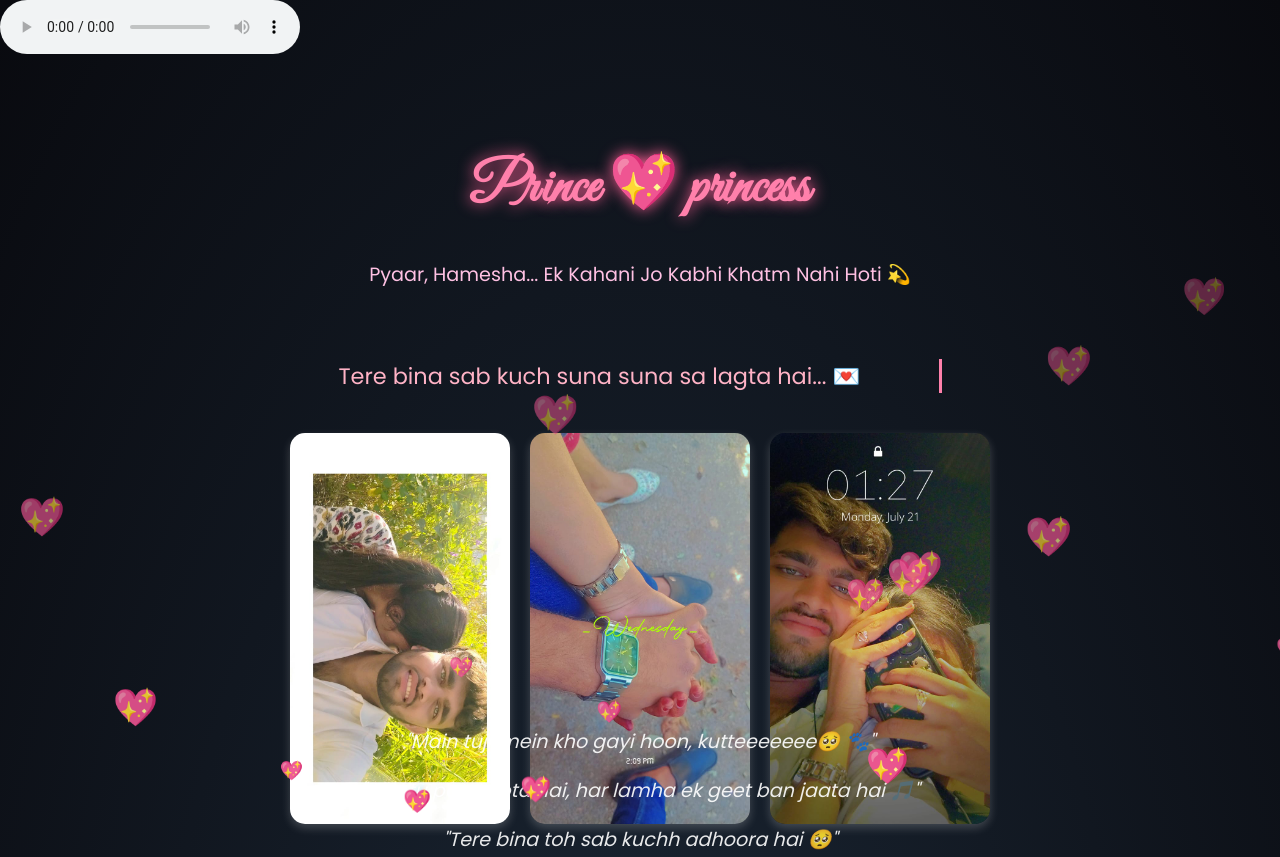
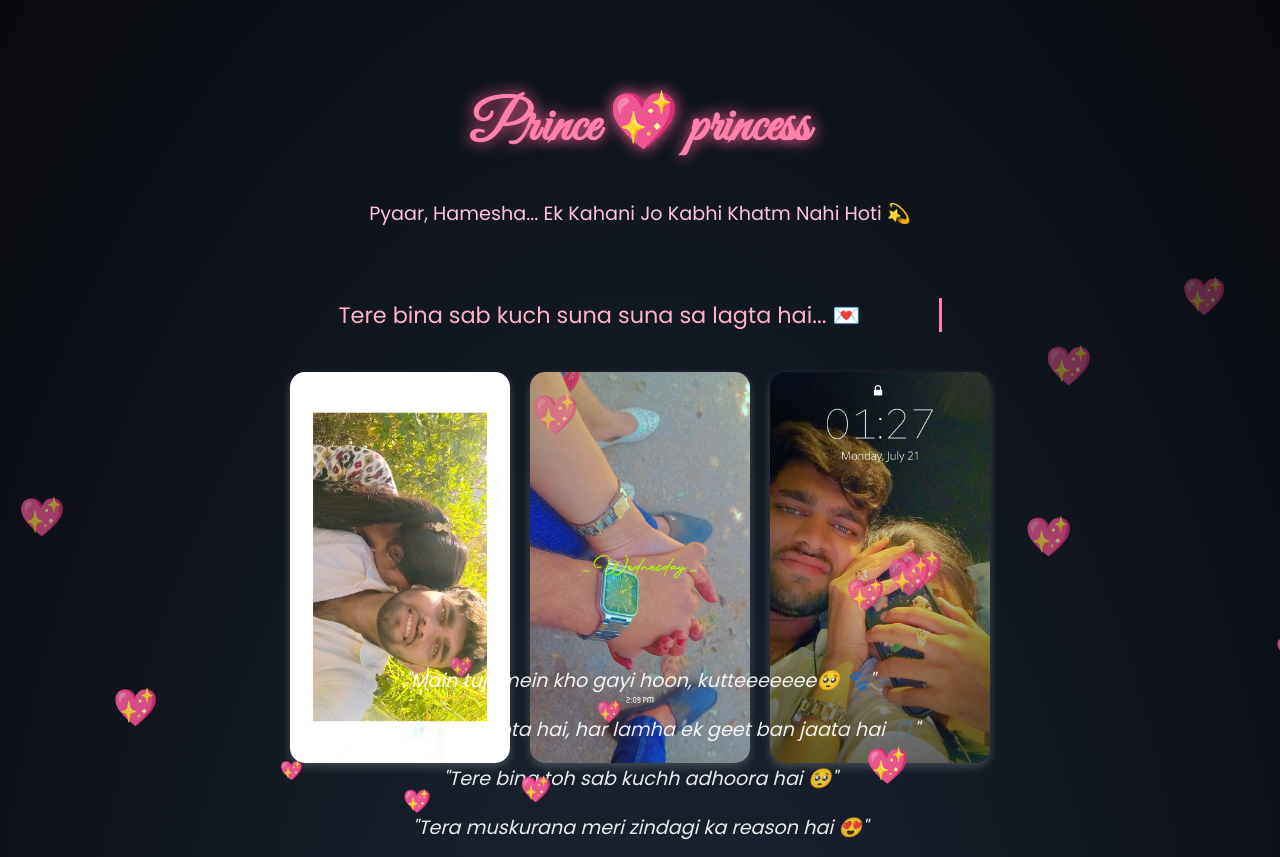
Before and after one commit to vandanaparmar2006/delete, a plain HTML site: page index.html in a window 1280 px wide. Shown: the top 857 px of the page. Drawn offline with Linux system fonts and the light colour scheme.

Commit message:
first commit

```diff
--- a/index.html
+++ b/index.html
@@ -145,13 +145,8 @@
 </head>
 <body>
   <!-- Audio with controls, loop and autoplay -->
-  <audio
-    id="bg-music"
-    src="Tu Maro Dariyo - PagalHits.mp3"
-    loop
-    autoplay
-    controls
-  ></audio>
+  <audio id="bg-music" src="Tu Maro Dariyo - PagalHits.mp3" autoplay loop muted></audio>
+
 
   <header>
     <h1>Prince 💖 princess</h1>
```
